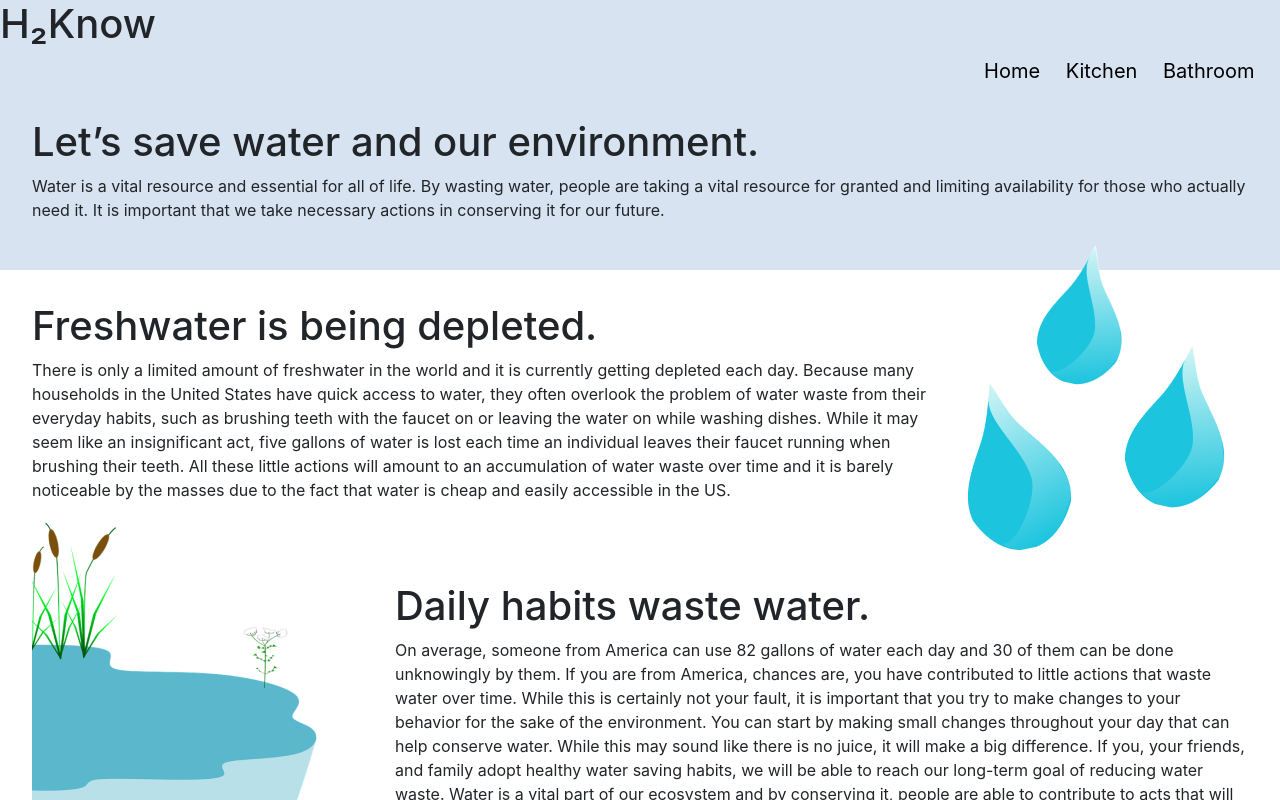
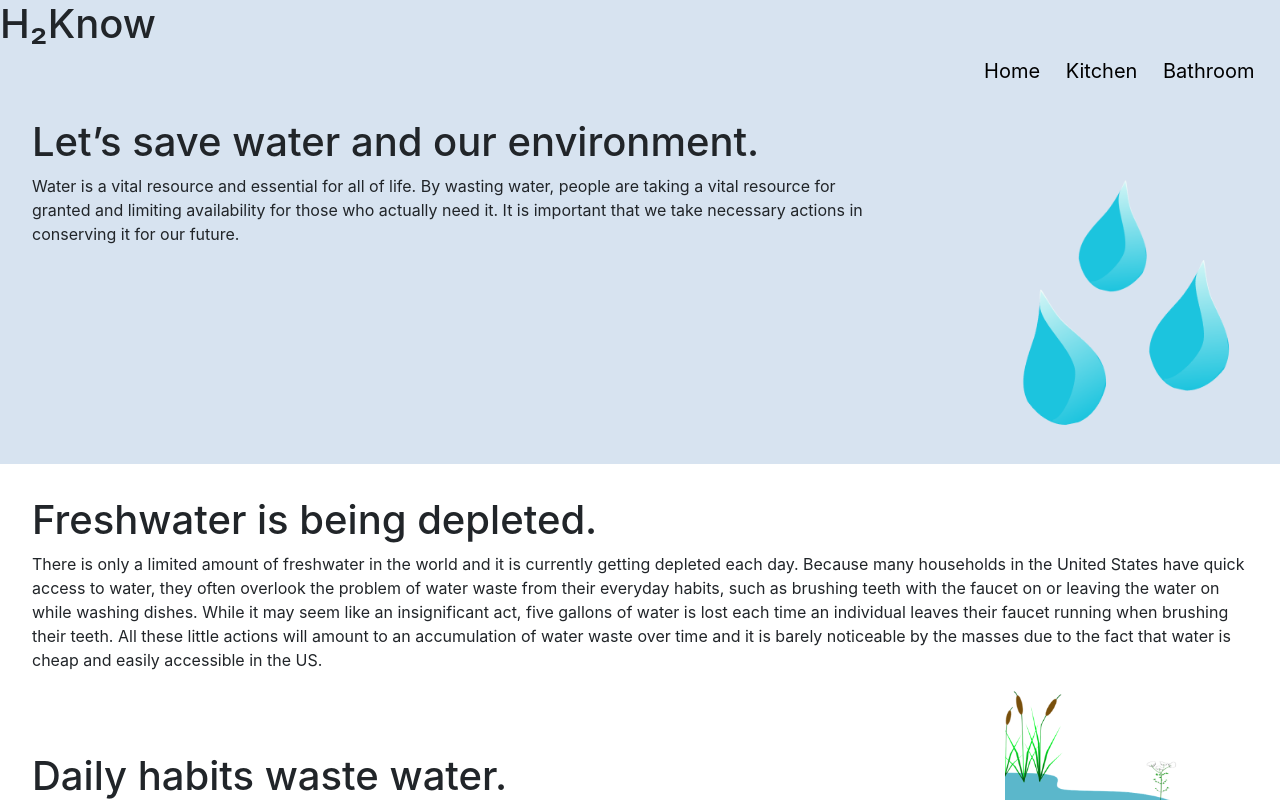
Before and after one commit to UW-INFO442-AU21/group7-smartwater, a React (Create React App) app: page / in a window 1280 px wide. Shown: the top 800 px of the page. Built offline with nearby package versions, Linux system fonts and the light colour scheme.

Commit message:
fixed water drop and its view port sizing

```diff
--- a/src/Pages/Home.js
+++ b/src/Pages/Home.js
@@ -11,8 +11,10 @@ export default function Home() {
             <NavBar />
             <div className="firstsection">
             <h1>Let’s save water and our environment.</h1>
-            <p>Water is a vital resource and essential for all of life. By wasting water, people are taking a vital resource for granted and limiting availability for those who actually need it. It is important that we take necessary actions in conserving it for our future.</p>
-            <img align = "right" id="waterdrop" src={pic1} alt="water drops" />
+            <p className="waterparagraph">
+                Water is a vital resource and essential for all of life. By wasting water, people are taking a vital resource for granted and limiting availability for those who actually need it. It is important that we take necessary actions in conserving it for our future.
+            </p>
+            <img id="waterdrop" src={pic1} alt="water drops" />
 
 
             </div>
--- a/src/Pages/KitchenPage.js
+++ b/src/Pages/KitchenPage.js
@@ -16,7 +16,7 @@ export default function KitchenPage() {
          <button id="myBtn"  onClick={()=> {
           let modal = document.getElementById("myModal");
           modal.style.display = "block";
-        }}><img src="img/homepic1.png"></img></button>
+        }}><img src={faucet}></img></button>
 
       <div id="myModal" class="modal">
         <div class="modal-content">
--- a/src/index.css
+++ b/src/index.css
@@ -36,12 +36,12 @@ code {
 .firstsection {
   background-color: #D7E3F0;
   padding: 2rem;
+  overflow: hidden;
 }
 
 .secondsection, .thirdsection {
   padding: 2rem;
 }
-
 
 /* The Modal (background) */
 .modal {
@@ -85,3 +85,23 @@ code {
 #links {
   text-align: right;
 }
+
+.waterparagraph {
+  float: left;
+  width: 70%;
+}
+
+#waterdrop {
+  float: right;
+  width: 20%;
+}
+
+@media (max-width: 800px){
+  .firstsection img {
+    display: none;
+  }
+
+  .waterparagraph {
+    width: 100%;
+  }
+}
```
